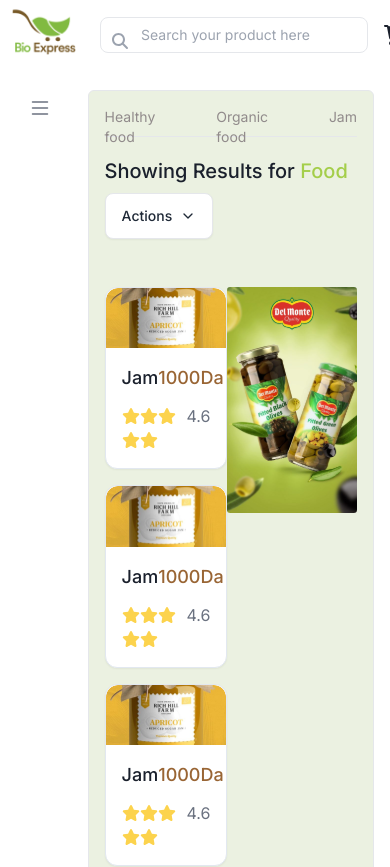
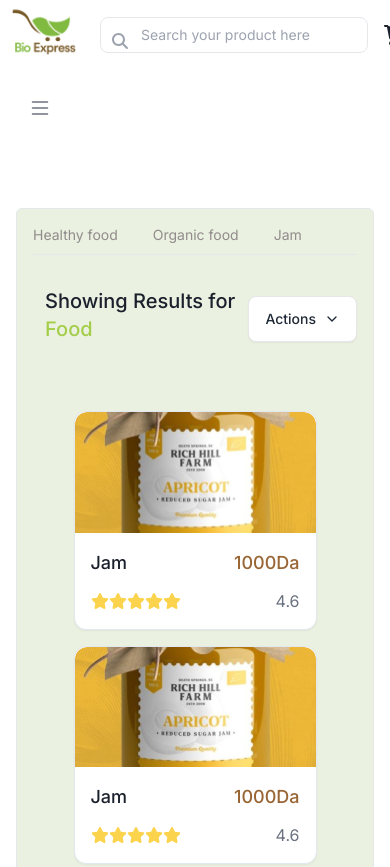
Before and after one commit to Mehalilsafi/bioExpress, a Next.js app: page / in a window 390 px wide. Shown: the top 867 px of the page. Built offline with nearby package versions, Linux system fonts and the light colour scheme.

Commit message:
fix : responsive in mobile vue

```diff
--- a/app/components/Hero.jsx
+++ b/app/components/Hero.jsx
@@ -4,7 +4,10 @@
 import gridImage from "@/assets/gridImage.svg";
 import olive from "@/assets/olive.svg";
 import { FontAwesomeIcon } from "@fortawesome/react-fontawesome";
-import { faStar } from "@fortawesome/free-solid-svg-icons";
+import {
+   faStar,
+  faHouse,
+} from "@fortawesome/free-solid-svg-icons";
 export default function Hero() {
   const fakeTable = [1, 2, 3, 4, 5, 6, 7, 8, 9];
   return (
@@ -14,14 +17,14 @@
         <p className="text-sm text-[#918B8B]">Organic food</p>
         <p className="text-sm text-[#918B8B]">Jam</p>
       </div>
-      <div className="flex flex-col sm:flex-row sm:justify-between my-5">
-        <h1 className="text-xl sm:text-2xl font-medium mb-2 sm:mb-0">
+      <div className="flex flex-row justify-between items-center  my-5">
+        <h1 className="text-xl sm:text-2xl font-medium mb-2 sm:mb-0 p-3 md:p-0">
           Showing Results for <span className="text-[#A4CE4A]">Food</span>
         </h1>
         <Dropdown />
       </div>
 
-      <div className="flex justify-center flex-col--reverse  lg:flex-row lg:justify-between lg:gap-4 w-full">
+      <div className="flex justify-center items-center md:items-stretch flex-col  lg:flex-row lg:justify-between lg:gap-4 w-full ">
         <div className="grid grid-cols-1 sm:grid-cols-2 md:grid-cols-3  gap-4 w-9/12  mt-7">
           {fakeTable.map((item, index) => (
             <div key={index}>
--- a/app/page.jsx
+++ b/app/page.jsx
@@ -1,14 +1,19 @@
 import Image from "next/image";
 import SideBar from "./components/SideBar";
 import Hero from "./components/Hero";
+import { FontAwesomeIcon } from "@fortawesome/react-fontawesome";
+import { faHouse } from "@fortawesome/free-solid-svg-icons";
 export default function Home() {
   return (
     <div className="grid grid-cols-5  mx-auto px-4 mt-5 ">
-      <div className="col-span-1  " style={{ minWidth: "30%" }}>
+      <div className=" col-span-5  md:col-span-1  "  style={{ minWidth: "30%" }}>
         <SideBar />
       </div>
-      <div className="col-span-4 bg-[#EBF1E1] rounded-md border border-gray-200 border-solid mt-[70px]" style={{ minWidth: "70%" }}>
-        <Hero/>
+      <div
+        className=" col-span-5 bg-[#EBF1E1] rounded-md border border-gray-200 border-solid mt-[70px]"
+        style={{ minWidth: "70%" }}
+      >
+        <Hero />
       </div>
     </div>
   );
```
Also changed, not shown: app/components/SideBar.jsx (+9 -2 lines).
